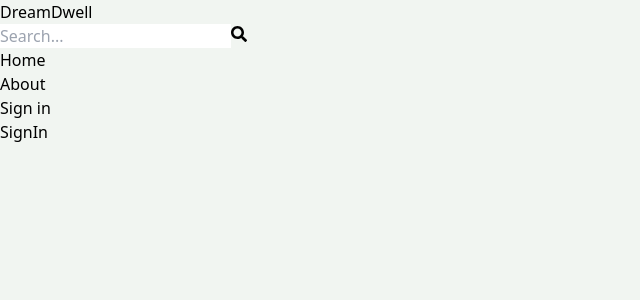
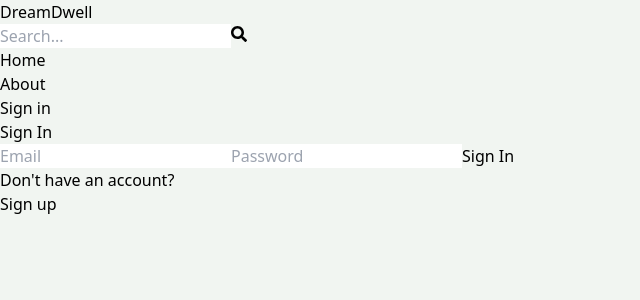
Before and after one commit to OtaraAlex/DreamDwell-Estate, a React (Vite) app in the folder client/: page /sign-in in a window 1280 px wide. Shown: the top 300 px of the page, without its empty margins (0-640 px from the left). Built offline with nearby package versions, Linux system fonts and the light colour scheme.

Commit message:
Complete the sign in page functionality

```diff
--- a/client/src/pages/SignIn.jsx
+++ b/client/src/pages/SignIn.jsx
@@ -1,7 +1,72 @@
-import React from 'react'
+import { useState } from "react";
+import { Link, useNavigate } from "react-router-dom";
 
 export default function SignIn() {
+  const [formData, setFormData] = useState({});
+  const [error, setError] = useState(false);
+  const [loading, setLoading] = useState(false);
+  const navigate = useNavigate();
+  const handleChange = (e) => {
+    setFormData({ ...formData, [e.target.id]: e.target.value });
+  };
+
+  const handleSubmit = async (e) => {
+    e.preventDefault();
+    try {
+      setLoading(true);
+      setError(false);
+      const res = await fetch("/api/auth/signin", {
+        method: "POST",
+        headers: {
+          "Content-Type": "application/json",
+        },
+        body: JSON.stringify(formData),
+      });
+      const data = await res.json();
+      setLoading(false);
+      if (data.success === false) {
+        setError(true);
+        return;
+      }
+      navigate("/");
+    } catch (error) {
+      setLoading(false);
+      setError(true);
+    }
+  };
+
   return (
-    <div>SignIn</div>
-  )
+    <div className="p-3 max-w-lg mx-auto">
+      <h1 className="text-3xl text-center font-semibold my-7">Sign In</h1>
+      <form onSubmit={handleSubmit} className="flex flex-col gap-4">
+        <input
+          type="email"
+          placeholder="Email"
+          id="email"
+          className="bg-slate-100 p-3 rounded-lg"
+          onChange={handleChange}
+        />
+        <input
+          type="password"
+          placeholder="Password"
+          id="password"
+          className="bg-slate-100 p-3 rounded-lg"
+          onChange={handleChange}
+        />
+        <button
+          disabled={loading}
+          className="bg-slate-700 text-white p-3 rounded-lg uppercase hover:opacity-95 disabled:opacity-80"
+        >
+          {loading ? "Loading..." : "Sign In"}
+        </button>
+      </form>
+      <div className="flex gap-2 mt-5">
+        <p>Don't have an account?</p>
+        <Link to="/sign-up">
+          <span className="text-blue-500">Sign up</span>
+        </Link>
+      </div>
+      <p className="text-red-700 mt-5">{error && "Something went wrong!"}</p>
+    </div>
+  );
 }
--- a/client/src/pages/SignUp.jsx
+++ b/client/src/pages/SignUp.jsx
@@ -1,11 +1,11 @@
-import { set } from "mongoose";
 import { useState } from "react";
-import { Link } from "react-router-dom";
+import { Link, useNavigate } from "react-router-dom";
 
 export default function SignUp() {
   const [formData, setFormData] = useState({});
   const [error, setError] = useState(false);
   const [loading, setLoading] = useState(false);
+  const navigate = useNavigate();
   const handleChange = (e) => {
     setFormData({ ...formData, [e.target.id]: e.target.value });
   };
@@ -28,6 +28,7 @@
         setError(true);
         return;
       }
+      navigate("/");
     } catch (error) {
       setLoading(false);
       setError(true);
```
